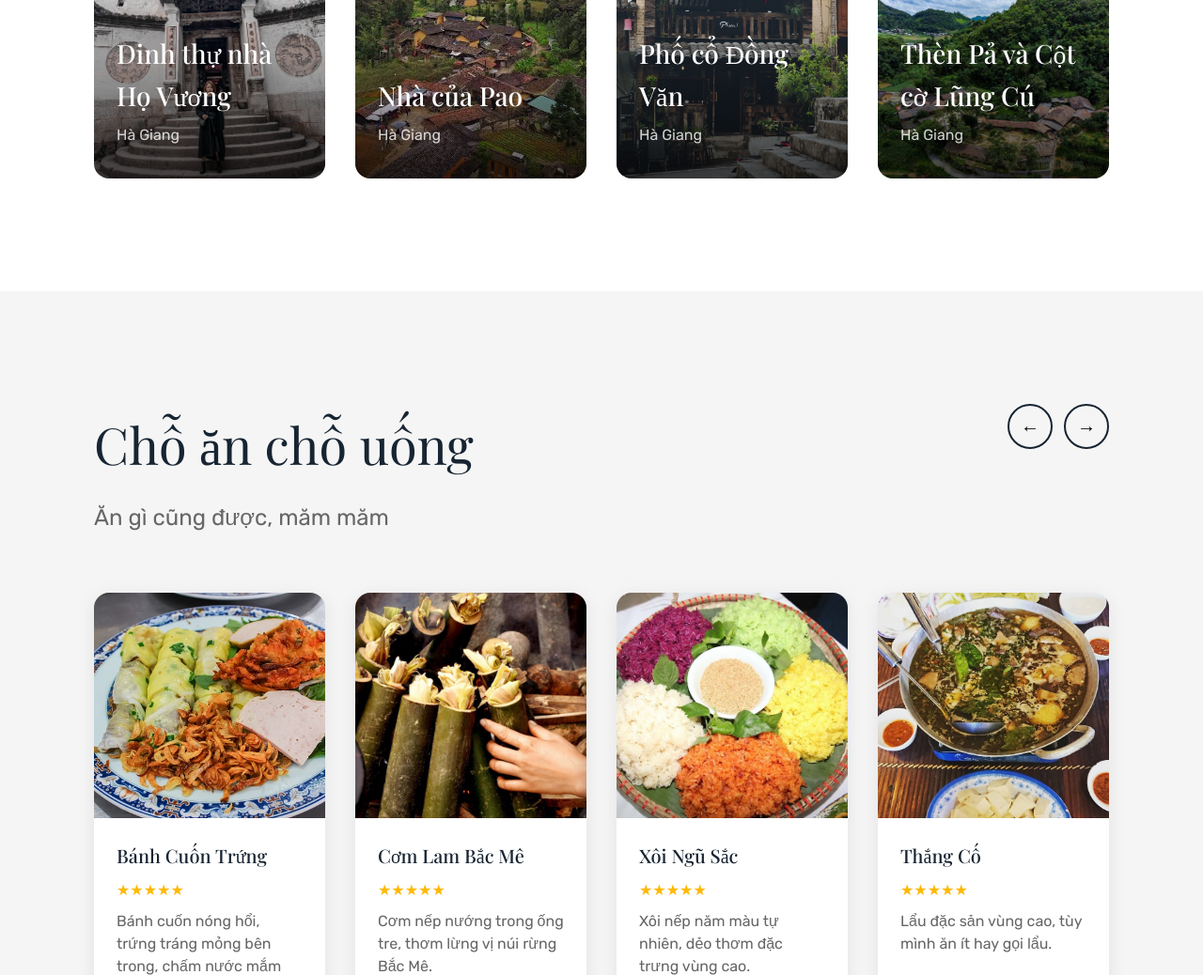
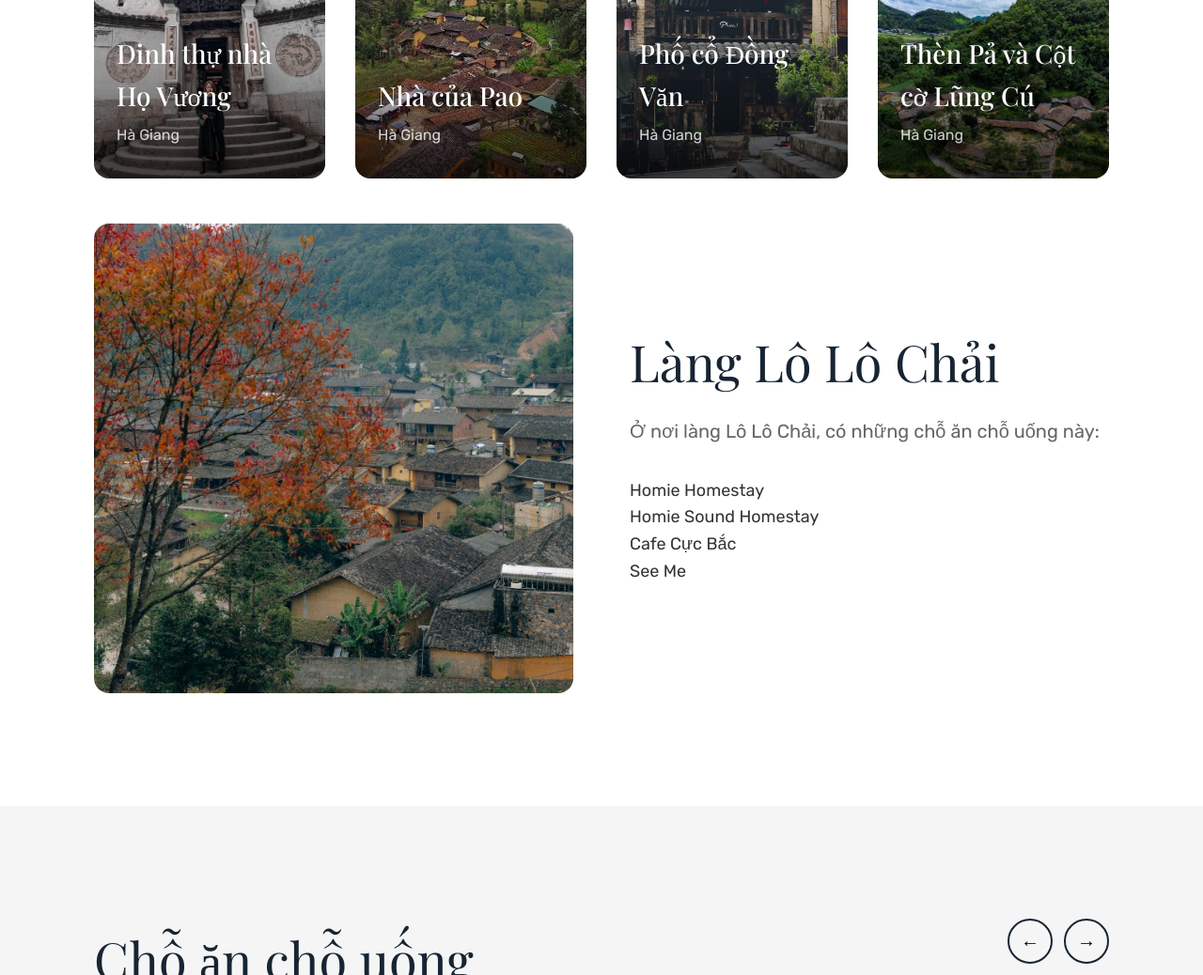
Before and after one commit to QuangPhamSTEAMforVietNam/gui-boi-chuyen-di-ha-giang, a website built with Vite: page index.html in a window 1280 px wide. Shown: the part 1619-2657 px from the top of the page at 94% size. Built offline with nearby package versions, Linux system fonts and the light colour scheme.

Commit message:
Add Lo Lo Chai highlight with image and food/drink spots

```diff
--- a/index.html
+++ b/index.html
@@ -115,6 +115,22 @@
             <h3>Thèn Pả và Cột cờ Lũng Cú</h3>
             <span>Hà Giang</span>
           </div>
+        </div>
+      </div>
+      <!-- Lô Lô Chải highlight -->
+      <div class="blog-content" style="margin-top: 48px;">
+        <div class="blog-image">
+          <img src="/assets/images/diadiem/lolochai.jpg" alt="Làng Lô Lô Chải">
+        </div>
+        <div class="blog-text">
+          <h3>Làng Lô Lô Chải</h3>
+          <p>Ở nơi làng Lô Lô Chải, có những chỗ ăn chỗ uống này:</p>
+          <ul>
+            <li>Homie Homestay</li>
+            <li>Homie Sound Homestay</li>
+            <li>Cafe Cực Bắc</li>
+            <li>See Me</li>
+          </ul>
         </div>
       </div>
     </div>
```
Also changed, not shown: assets/images/diadiem/lolochai.jpg (added).
